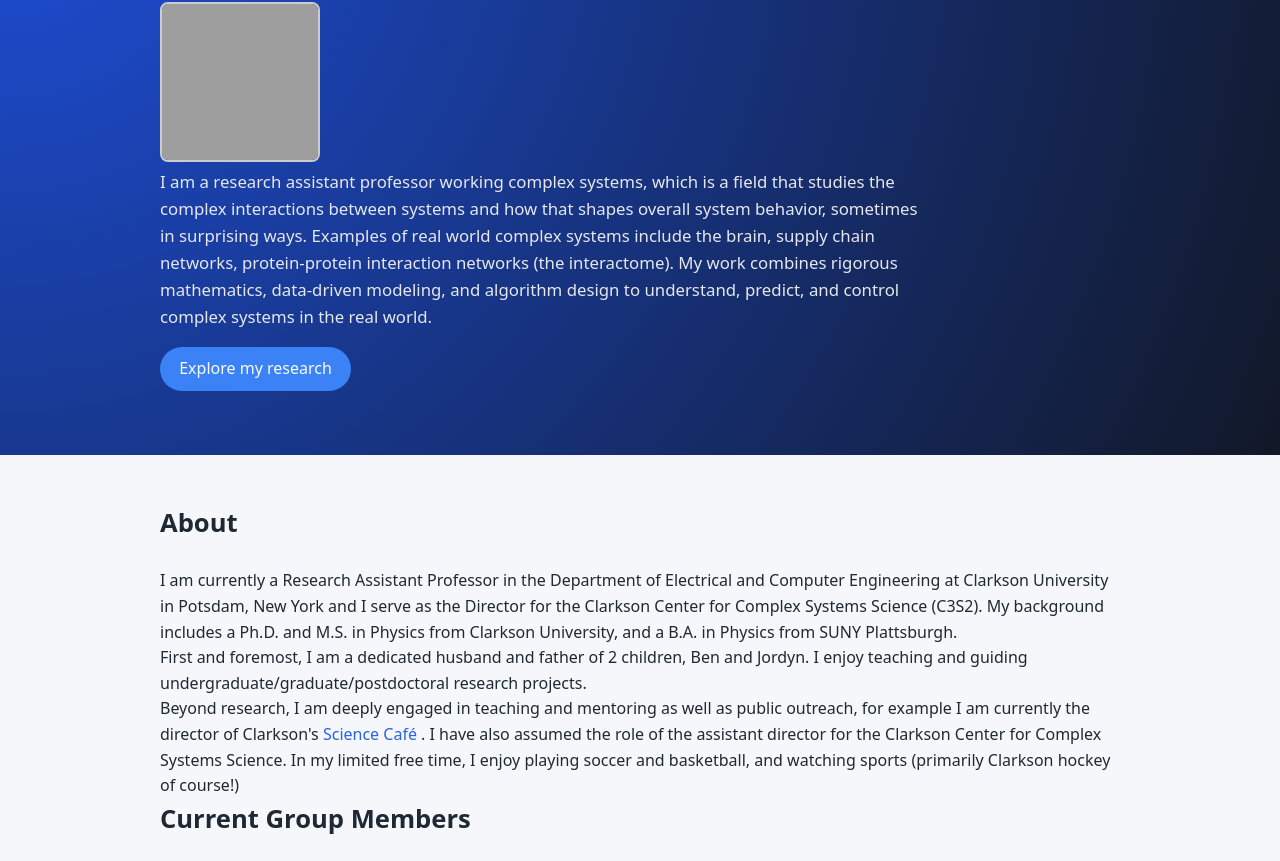
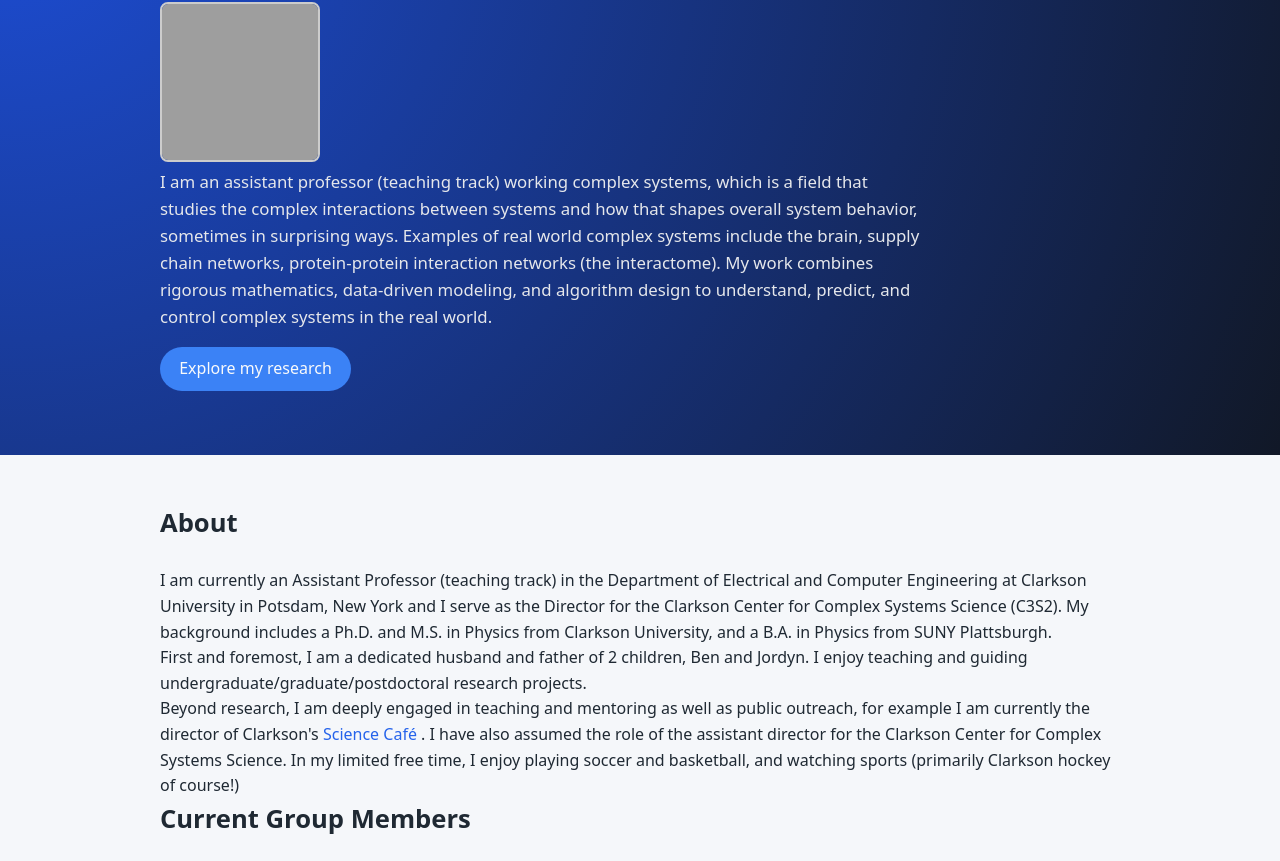
Before and after one commit to jefish003/jefish003.github.io, a plain HTML site: page index.html in a window 1280 px wide. Shown: the part 212-1073 px from the top of the page. Drawn offline with Linux system fonts and the light colour scheme; grey boxes are pictures that could not be loaded.

Commit message:
Update index.html

```diff
--- a/index.html
+++ b/index.html
@@ -5,7 +5,7 @@
   <title>Jeremie Fish – Research & Teaching</title>
   <meta name="viewport" content="width=device-width, initial-scale=1">
   <meta name="description"
-        content="Research assistant professor focused on complex systems science specifically:  network science, graph theory, statistical modeling, time series analysis, criticality, and applied machine learning.">
+        content="Assistant professor (teaching track) focused on complex systems science specifically:  network science, graph theory, statistical modeling, time series analysis, criticality, and applied machine learning.">
   <link rel="stylesheet" href="assets/css/style.css">
 </head>
 <body>
@@ -36,7 +36,7 @@
         <h2>Fish Complex Systems Science Lab</h2>
         <img src="images/jeremie.jpg" alt="Jeremie Fish Headshot" class="profile-photo">
         <p>
-          I am a research assistant professor working complex systems, which is a field that studies the complex interactions between systems and how that shapes overall system behavior,
+          I am an assistant professor (teaching track) working complex systems, which is a field that studies the complex interactions between systems and how that shapes overall system behavior,
           sometimes in surprising ways. Examples of real world complex systems include the brain, supply chain networks, protein-protein interaction networks (the interactome).
           My work combines rigorous mathematics, data-driven modeling, and algorithm design to
           understand, predict, and control complex systems in the real world.
@@ -52,7 +52,7 @@
     <div class="container">
       <h2>About</h2>
       <p>
-        I am currently a Research Assistant Professor in the Department of Electrical and Computer Engineering at Clarkson University
+        I am currently an Assistant Professor (teaching track) in the Department of Electrical and Computer Engineering at Clarkson University
         in Potsdam, New York and I serve as the Director for the Clarkson Center for Complex Systems Science (C3S2). My background includes a Ph.D. and M.S. in Physics from Clarkson University,
         and a B.A. in Physics from SUNY Plattsburgh.
       </p>
```
